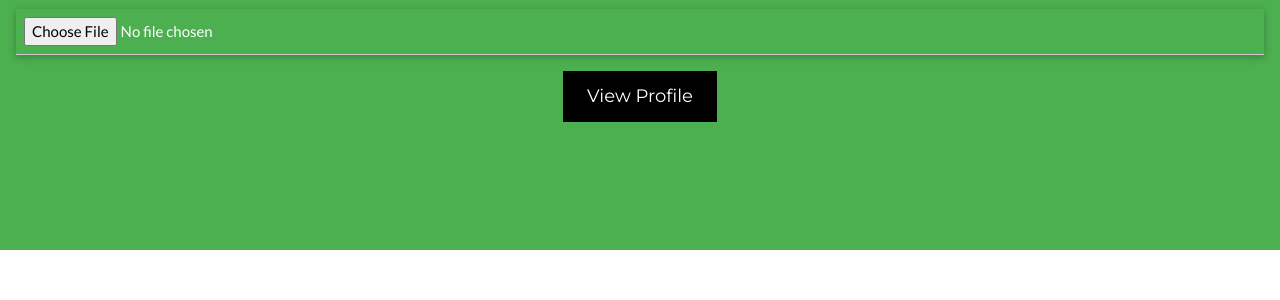
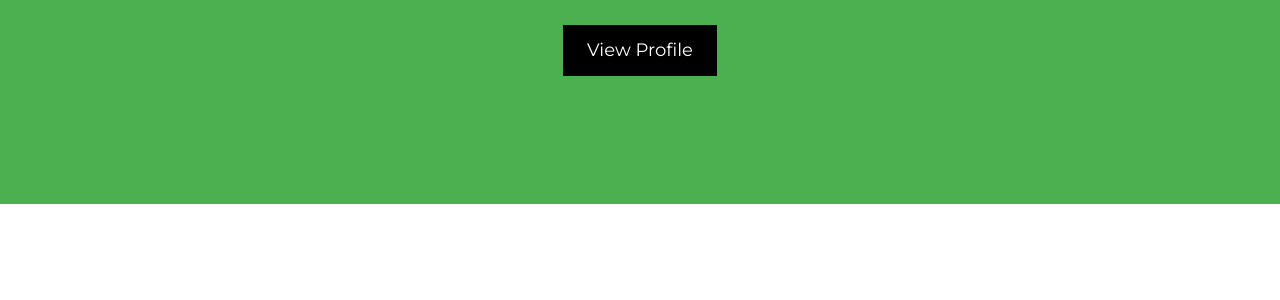
Before and after one commit to prashantrao9961/prashantrao9961.gihub.io, a plain HTML site: page index.html in a window 1280 px wide. Shown: the part 247-547 px from the top of the page. Drawn offline with nearby package versions, Linux system fonts and the light colour scheme.

Commit message:
Update index.html

```diff
--- a/index.html
+++ b/index.html
@@ -16,7 +16,6 @@ body,h1,h2,h3,h4,h5,h6 {font-family: "Lato", sans-serif}
 <!-- Header -->
 <header class="w3-container w3-green w3-center" style="padding:128px 16px">
   <h1 class="w3-margin w3-jumbo">Welcome</h1>
-    <input type="file" class="w3-card w3-input w3-center w-jumbo">
   <button class="w3-button w3-black w3-padding-large w3-large w3-margin-top" onclick="window.location.href = 'https://prashantrao9961.github.io/Profile.html';">View Profile</button>
 </header>
 <!-- Footer -->
```
